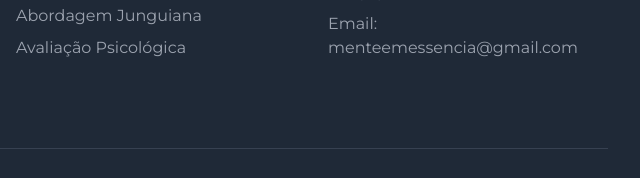
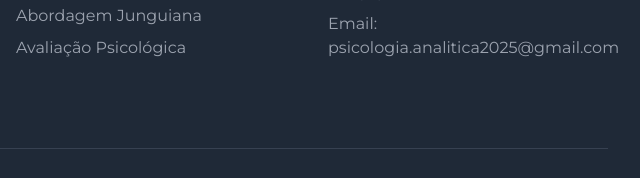
Before and after one commit to gajo33/integralmente, a website: page autocuidado-saude-mental.html in a window 1280 px wide. Shown: the part 5251-5429 px from the top of the page, 640-1280 px from the left. Drawn offline with nearby package versions, Linux system fonts and the light colour scheme.

Commit message:
Update autocuidado-saude-mental.html

```diff
--- a/autocuidado-saude-mental.html
+++ b/autocuidado-saude-mental.html
@@ -357,7 +357,7 @@
                     <address class="not-italic text-gray-400 space-y-2">
                         <p>São Paulo/SP</p>
                         <p>Tel: (31) 99073-8319</p>
-                        <p>Email: menteemessencia@gmail.com</p>
+                        <p>Email: psicologia.analitica2025@gmail.com</p>
                     </address>
                 </div>
             </div>
```
